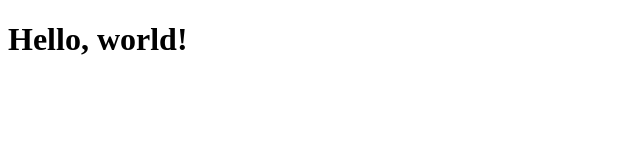
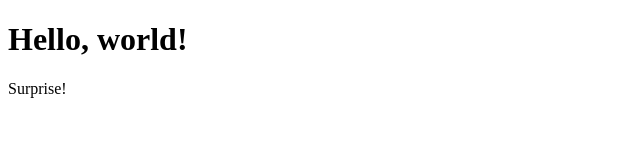
Before and after one commit to SamuelKuronuma/Repositorio-Nuvem, a plain HTML site: page index.html in a window 1280 px wide. Shown: the full height of the page, 0-640 px from the left. Drawn offline with Linux system fonts and the light colour scheme.

Commit message:
Adicionada tag p e alterado o idioma para pt-BR

```diff
--- a/index.html
+++ b/index.html
@@ -8,5 +8,6 @@
 </head>
 <body>
     <h1>Hello, world!</h1>
+    <p>Surprise!</p>
 </body>
 </html>
```
